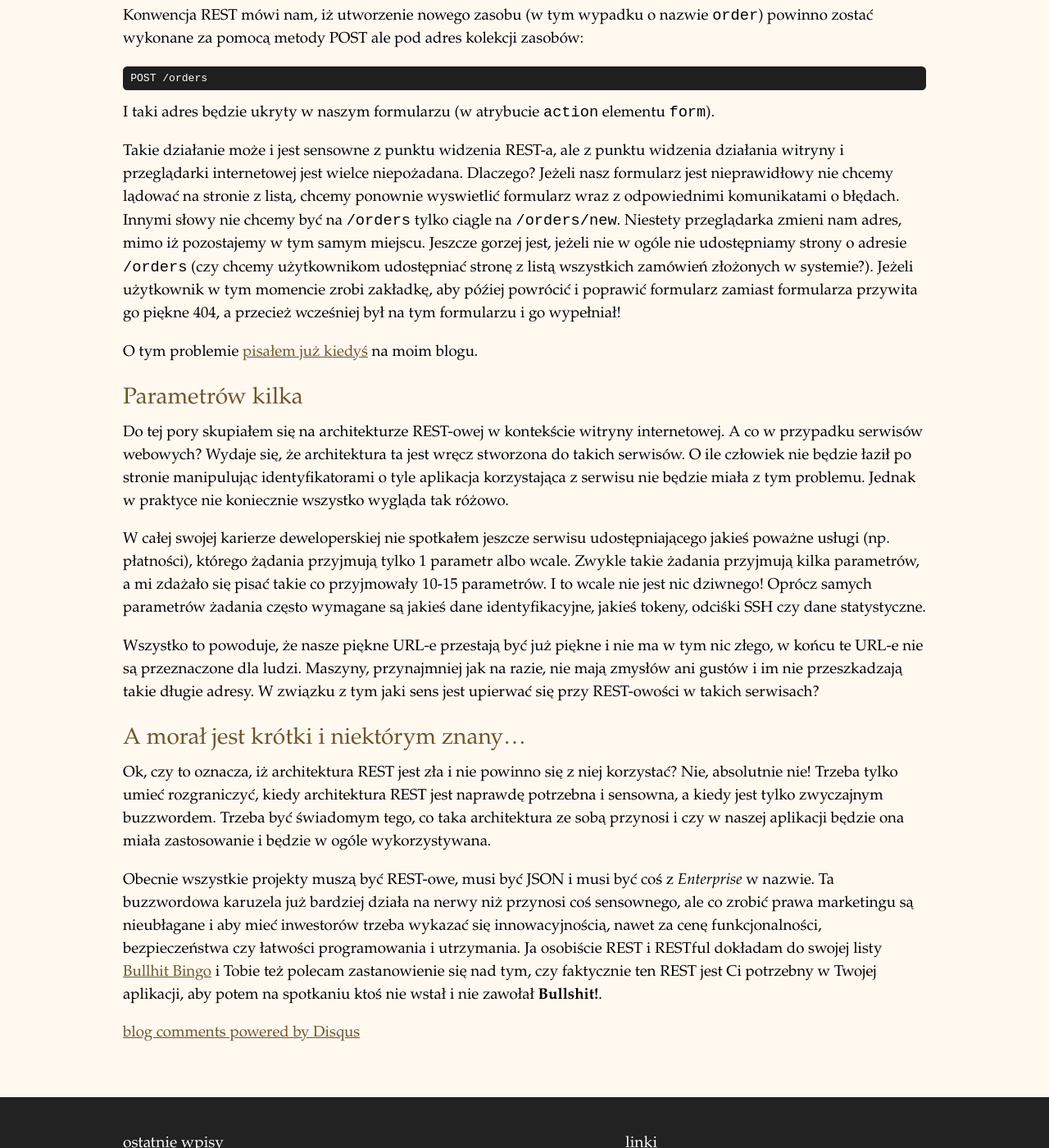
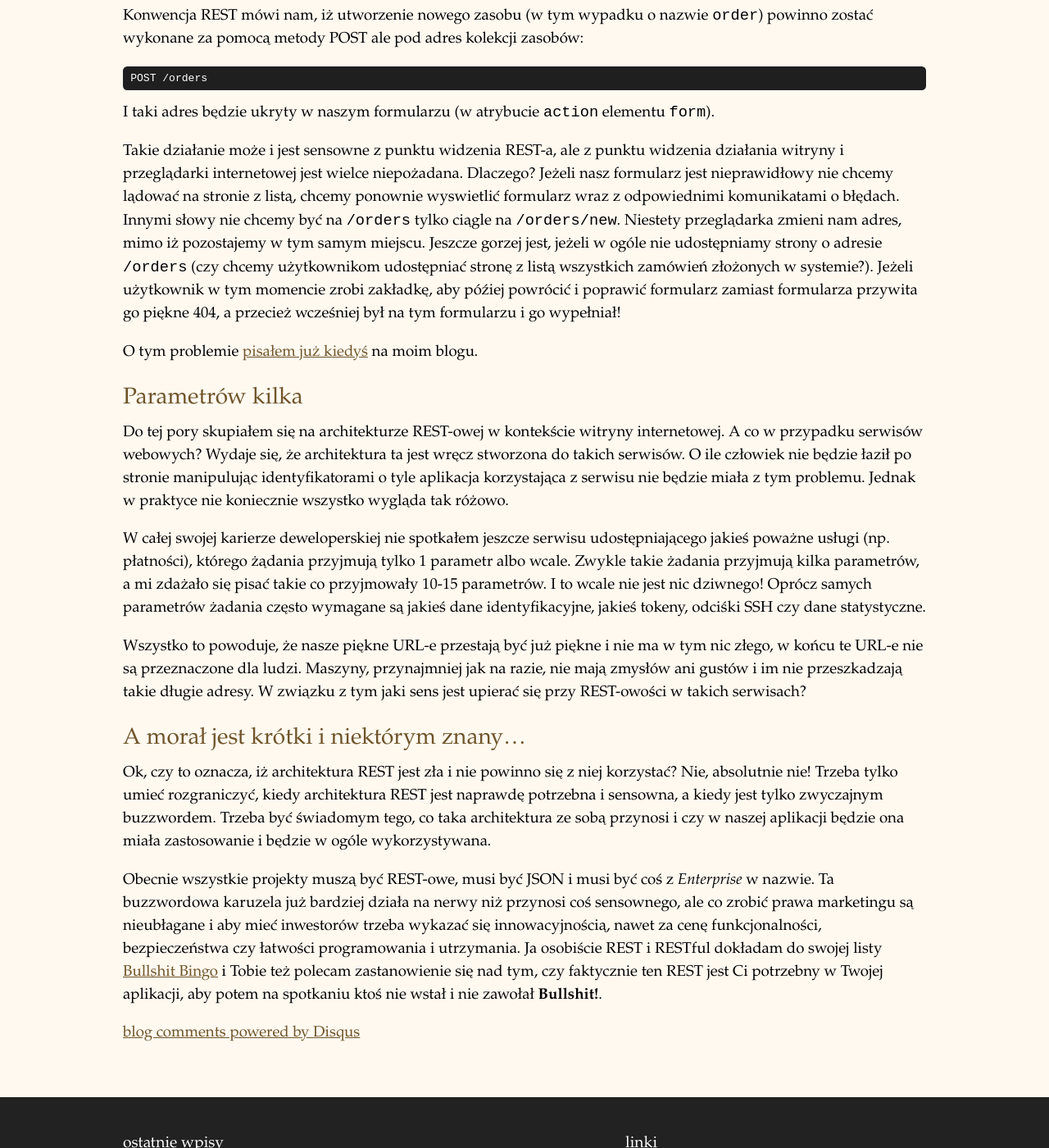
Before and after one commit to michalorman/michalorman-blog-old, a Jekyll site: the page built from blog/rest/_posts/2011-02-25-bullshit-bingo-rest-i-restful.markdown, in a window 1280 px wide and 1400 px high, scrolled down 3099 px. Shown: the whole window at 82% size. Built offline with Jekyll 4.4.1, drawn with Linux system fonts in a browser that asks for light colours; Markdown is read by kramdown in place of the engine named in the settings; comment, search, counter and statistics services are not loaded.

Commit message:
Fixed typos.

```diff
--- a/blog/rest/_posts/2011-02-25-bullshit-bingo-rest-i-restful.markdown
+++ b/blog/rest/_posts/2011-02-25-bullshit-bingo-rest-i-restful.markdown
@@ -117,7 +117,7 @@ I taki adres będzie ukryty w naszym formularzu (w atrybucie ``action`` elementu
 Takie działanie może i jest sensowne z punktu widzenia REST-a, ale z punktu widzenia działania witryny i przeglądarki internetowej jest wielce
 niepożadana. Dlaczego? Jeżeli nasz formularz jest nieprawidłowy nie chcemy lądować na stronie z listą, chcemy ponownie wyswietlić formularz
 wraz z odpowiednimi komunikatami o błędach. Innymi słowy nie chcemy być na ``/orders`` tylko ciągle na ``/orders/new``. Niestety przeglądarka
-zmieni nam adres, mimo iż pozostajemy w tym samym miejscu. Jeszcze gorzej jest, jeżeli nie w ogóle nie udostępniamy strony o adresie ``/orders``
+zmieni nam adres, mimo iż pozostajemy w tym samym miejscu. Jeszcze gorzej jest, jeżeli w ogóle nie udostępniamy strony o adresie ``/orders``
 (czy chcemy użytkownikom udostępniać stronę z listą wszystkich zamówień złożonych w systemie?). Jeżeli użytkownik w tym momencie zrobi zakładkę, aby
 późiej powrócić i poprawić formularz zamiast formularza przywita go piękne 404, a przecież wcześniej był na tym formularzu i go wypełniał!
 
@@ -136,7 +136,7 @@ odciśki SSH czy dane statystyczne.
 
 Wszystko to powoduje, że nasze piękne URL-e przestają być już piękne i nie ma w tym nic złego, w końcu te URL-e nie są przeznaczone dla
 ludzi. Maszyny, przynajmniej jak na razie, nie mają zmysłów ani gustów i im nie przeszkadzają takie długie adresy. W związku z tym jaki sens
-jest upierwać się przy REST-owości w takich serwisach?
+jest upierać się przy REST-owości w takich serwisach?
 
 ## A morał jest krótki i niektórym znany...
 
@@ -147,5 +147,5 @@ architektura ze sobą przynosi i czy w naszej aplikacji będzie ona miała zasto
 Obecnie wszystkie projekty muszą być REST-owe, musi być JSON i musi być coś z *Enterprise* w nazwie. Ta buzzwordowa karuzela już bardziej
 działa na nerwy niż przynosi coś sensownego, ale co zrobić prawa marketingu są nieubłagane i aby mieć inwestorów trzeba wykazać się
 innowacyjnością, nawet za cenę funkcjonalności, bezpieczeństwa czy łatwości programowania i utrzymania. Ja osobiście REST i RESTful dokładam
-do swojej listy [Bullhit Bingo](http://en.wikipedia.org/wiki/Buzzword_bingo) i Tobie też polecam zastanowienie się nad tym, czy faktycznie
+do swojej listy [Bullshit Bingo](http://en.wikipedia.org/wiki/Buzzword_bingo) i Tobie też polecam zastanowienie się nad tym, czy faktycznie
 ten REST jest Ci potrzebny w Twojej aplikacji, aby potem na spotkaniu ktoś nie wstał i nie zawołał **Bullshit!**.
```
